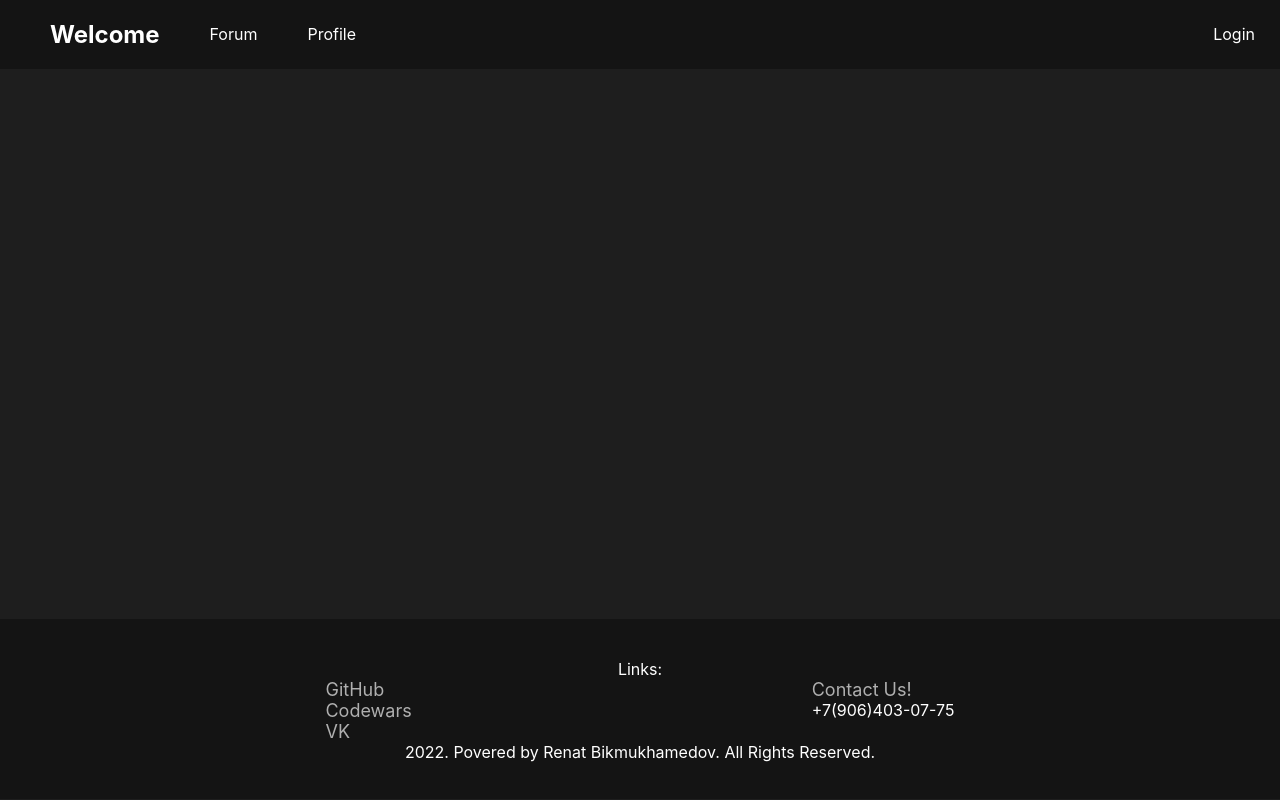
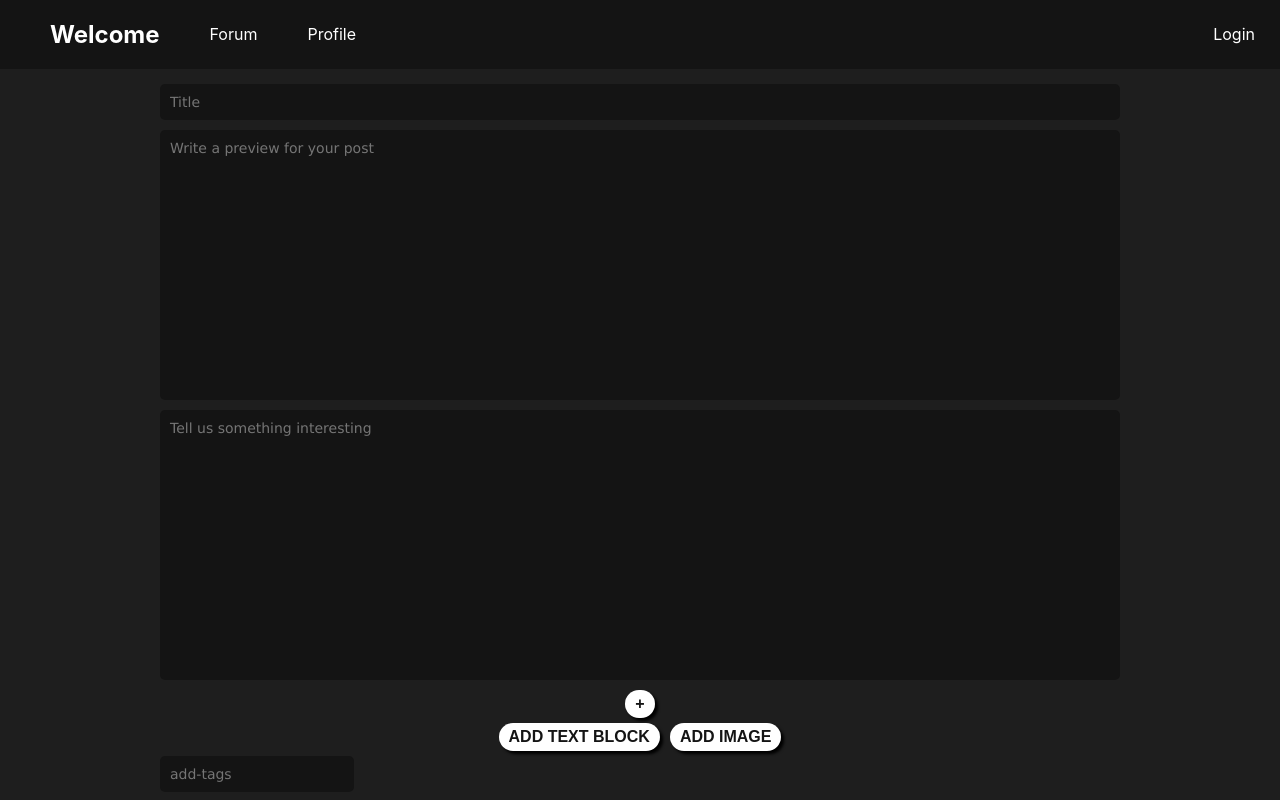
Before and after one commit to MAN5ON/Blog, a React (Create React App) app in the folder frontend/: page /new in a window 1280 px wide. Shown: the top 800 px of the page. Built offline with nearby package versions, Linux system fonts and the light colour scheme.

Commit message:
feat(blog): add new post form

```diff
--- a/frontend/src/App.js
+++ b/frontend/src/App.js
@@ -4,10 +4,13 @@ import './App.css';
 
 import { Header } from './components/header-basement/header';
 import { Blog } from './components/main/blog/';
+import { NewPostItem } from "./components/main/blog/newPostItem";
 import { Forum } from './components/main/forum/';
 import { Profile } from './components/main/profile/';
+import { Auth } from "./components/auth";
 import { Basement } from './components/header-basement/basement';
-import { Auth } from "./components/auth";
+
+
 
 function App() {
   return (
@@ -16,6 +19,7 @@ function App() {
       <div className='mainPage'>
         <Routes>
           <Route path="/" element={<Blog />} />
+          <Route path="/new" element={<NewPostItem />} />
           <Route path="/forum" element={<Forum />} />
           <Route path="/profile" element={<Profile />} />
           <Route path="/login" element={<Auth />} />
--- a/frontend/src/components/main/blog/index.jsx
+++ b/frontend/src/components/main/blog/index.jsx
@@ -1,12 +1,16 @@
-import { useState, React } from "react";
+import { React } from "react";
+import { Link } from "react-router-dom";
 import s from "../../styles/blog.module.css";
 import { BlogItem } from "./blogItem";
+import { NewPostItem } from "./newPostItem";
 
 export const Blog = () => {
 
 
   return (
     <div className={s.blogPage}>
+      <Link to="/new" ><button className={s.newBlogButton}>NEW POST</button></Link>
+
       <BlogItem />
     </div>
   );
--- /dev/null
+++ b/frontend/src/components/main/blog/newPostItem.jsx
@@ -0,0 +1,21 @@
+import React from "react";
+import s from "../../styles/newPost.module.css";
+
+export const NewPostItem = () => {
+  return (
+    <div className={s.newPost}>
+        <input placeholder="Title" />
+        <textarea placeholder="Write a preview for your post" />
+        <textarea placeholder="Tell us something interesting" />
+        <button>+</button>
+        <div className={s.addButtons}>
+          <button>ADD TEXT BLOCK</button>
+          <button>ADD IMAGE</button>
+        </div>
+        <div className={s.tags}>
+            <input placeholder='add-tags' maxLength='20'></input>
+        </div>
+      <button>PUBLISH</button>
+    </div>
+  );
+};
--- a/frontend/src/components/main/forum/index.jsx
+++ b/frontend/src/components/main/forum/index.jsx
@@ -15,7 +15,6 @@ export const Forum = () => {
 
       {forum
         .slice(0)
-        .reverse()
         .map((message) => (
           <MessageItem key={message.id} {...message} />
         ))}
--- a/frontend/src/components/main/forum/messageItem.jsx
+++ b/frontend/src/components/main/forum/messageItem.jsx
@@ -1,10 +1,22 @@
-import React from "react";
+import React, { useState } from "react";
 import s from "../../styles/forum.module.css";
 import { useDispatch } from "react-redux";
-import { deleteMessage, updateMessage } from "../../redux/forumSlice";
+import { deleteMessage, updateMessageStatus } from "../../redux/forumSlice";
 
 export const MessageItem = ({ id, text, date, updateStatus }) => {
+  const [message, updateMessage] = useState(`${text}`);
+
   const dispatch = useDispatch();
+  const updateMessageInForum = () => {
+    if ((updateStatus = true)) {
+      console.log(typeof(message))
+      if (message.trim().length) {
+        dispatch(updateMessage({ id, message }));
+      }
+    } else {
+      dispatch(updateMessageStatus({ id }))
+    }
+  };
 
   return (
     <div className={s.chatMessage}>
@@ -17,18 +29,23 @@ export const MessageItem = ({ id, text, date, updateStatus }) => {
           ❌
         </button>
       </div>
-      {updateStatus === false ?
+      {updateStatus === false ? (
         <div className={s.message}>{text}</div>
-       :
-       <textarea className={s.message}>{text}</textarea>
-       }
-
+      ) : (
+        <textarea
+          className={s.message}
+          value={message}
+          onChange={(e) => {
+            updateMessage(e.target.value);
+          }}
+        />
+      )}
 
       <div className={s.basementMessage}>
         <div className={s.dateMessage}>{date}</div>
         <button
           className={s.likes}
-          onClick={() => dispatch(updateMessage({ id }))}
+          onClick={updateMessageInForum}
         >
           🖊️
         </button>
--- a/frontend/src/components/redux/forumSlice.js
+++ b/frontend/src/components/redux/forumSlice.js
@@ -14,19 +14,22 @@ const forumSlice = createSlice({
                 date: new Date().toLocaleString(),
             })
         },
+        updateMessage(state, action) {
+            const updateItem = state.forumMessages.find(m => m.id === action.payload.id)
+            updateItem.text = action.payload.message
+            updateItem.updateStatus = !updateItem.updateStatus
+        },
+        updateMessageStatus(state, action) {
+            const updateItemStatus = state.forumMessages.find(m => m.id === action.payload.id)
+            updateItemStatus.updateStatus = !updateItemStatus.updateStatus
+        },
         deleteMessage(state, action) {
             state.forumMessages = state.forumMessages.filter(m => m.id !== action.payload.id)
         },
-        updateMessage(state, action) {
-            const updateItem = state.forumMessages = state.forumMessages.find(m => m.id !== action.payload.id)
-            updateItem.updateStatus = !updateItem.updateStatus
-            updateItem.message = action.payload.text
-
-        }
     }
 });
 
 const { actions, reducer } = forumSlice
 
-export const { addMessage, deleteMessage, updateMessage } = actions;
+export const { addMessage, updateMessage, updateMessageStatus, deleteMessage } = actions;
 export const forumReducer = reducer
--- a/frontend/src/components/styles/auth.module.css
+++ b/frontend/src/components/styles/auth.module.css
@@ -63,11 +63,8 @@
   border: none;
 }
 
-.MainButton:hover {
-  color: rgb(20, 20, 20);
+.MainButton:active {
   background-color: rgb(50, 50, 50);
-
-  text-decoration: none;
 }
 
 .SecondButton {
@@ -84,7 +81,7 @@
   border: none;
 }
 
-.SecondButton:hover {
+.SecondButton:active {
   color: rgb(20, 20, 20);
   background-color: rgb(200, 200, 200);
 
--- a/frontend/src/components/styles/blog.module.css
+++ b/frontend/src/components/styles/blog.module.css
@@ -2,6 +2,32 @@
   display: flex;
   flex-direction: column;
   align-items: center;
+}
+
+.newBlogButton {
+  position: absolute;
+  top: 60px;
+  left: 20px;
+  margin-top: 25px;
+  padding: 10px 25px 10px 25px;
+  border-radius: 15px;
+
+  font-size: 20px;
+  font-weight: bold;
+  color: rgb(20, 20, 20);
+  background-color: rgb(255, 255, 255);
+  box-shadow:3px 3px 3px black;
+
+  cursor: pointer;
+  outline: none;
+  border: none;
+}
+
+.newBlogButton:active {
+  background-color: rgb(50, 50, 50);
+}
+
+.itemBlog {
   width: 60%;
   margin: 15px auto;
   padding: 25px;
@@ -115,7 +141,6 @@
   margin-top: 5px;
 
   font-weight: lighter;
-
 }
 
 .likes {
--- /dev/null
+++ b/frontend/src/components/styles/newPost.module.css
@@ -0,0 +1,55 @@
+.newPost {
+  display: flex;
+  flex-direction: column;
+  margin: 10px auto;
+  width: 75%;
+}
+
+.newPost input,
+.newPost textarea {
+  margin: 5px 0 5px 0;
+  padding: 10px;
+
+  font-family: Verdana, Tahoma, sans-serif;
+  font-size: 14px;
+  background-color: rgb(20, 20, 20);
+  color: rgb(255, 255, 255);
+
+  border-radius: 5px;
+  border: none;
+  resize: none;
+  outline: none;
+}
+
+.newPost textarea {
+  height: 250px;
+}
+
+.newPost button {
+  margin: 5px auto;
+  padding: 5px 10px;
+  border-radius: 15px;
+
+  font-size: 16px;
+  font-weight: bold;
+  color: rgb(20, 20, 20);
+  background-color: rgb(255, 255, 255);
+  box-shadow: 3px 3px 3px black;
+
+  cursor: pointer;
+  outline: none;
+  border: none;
+}
+
+.newPost button:active {
+  background-color: rgb(50, 50, 50);
+}
+
+.addButtons {
+  display: flex;
+  align-self: center;
+}
+
+.addButtons button {
+  margin: 0 5px auto;
+}
```
Also changed, not shown: frontend/src/components/resources/button.jsx (added, +7 -0 lines).
